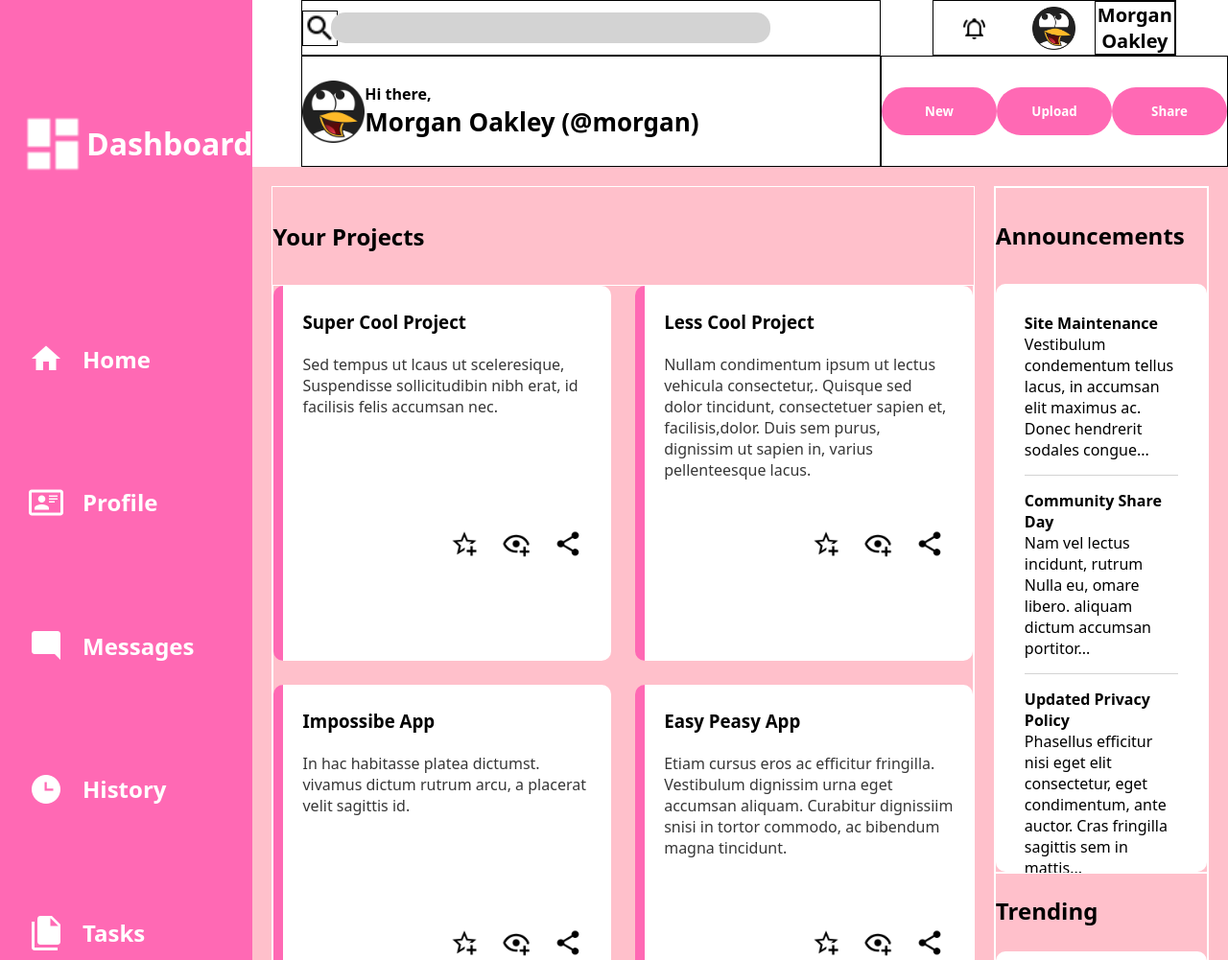
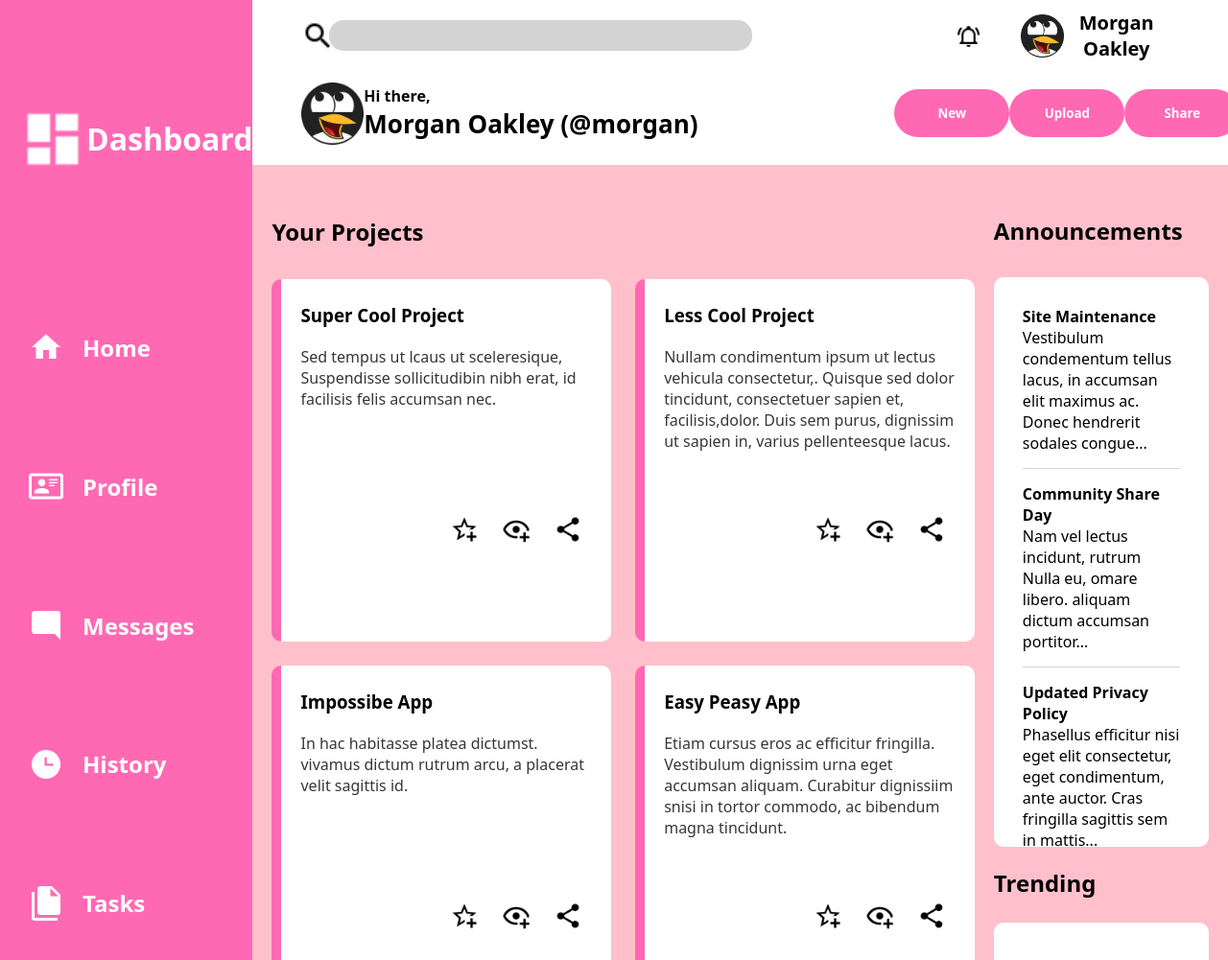
Before and after one commit to thilakjay/Admin-Dashboard, a plain HTML site: page index.html in a window 1280 px wide. Shown: the top 1001 px of the page at 96% size. Drawn offline with Linux system fonts and the light colour scheme.

Commit message:
finished overall layout and design, need to polish up

```diff
--- a/style.css
+++ b/style.css
@@ -47,8 +47,9 @@
     background-color: white;
 
     display: grid;
-    grid-template: 1fr 2fr / 2fr 1fr;
+    grid-template: 1fr 2fr / 60% 40%;
     margin-left: 5%;
+    margin-top: 10px;
 }
 
 .search-area {
@@ -58,13 +59,13 @@
     grid-template-columns: 5% 95%;
     align-items: center;
     justify-items: start;
-    border: 1px black solid;
+    /* border: 1px black solid; */
 }
 
 .magnify-icon {
     /* justify-self: center; */
     width: 35px;
-    border: 1px black solid;
+    /* border: 1px black solid; */
 }
 
 .search-input {
@@ -81,8 +82,8 @@
     align-items: center;
     /* justify-content: center; */
     justify-items: center;
-    margin: 0 15%;
-    border: 1px black solid;
+    margin: 0 20%;
+    /* border: 1px black solid; */
 }
 
 .bell-icon {
@@ -97,7 +98,7 @@
     font-size: 20px;
     font-weight: bold;
     text-align: center;
-    border: 1px black solid;
+    /* border: 1px black solid; */
 }
 
 .greeting-area {
@@ -107,7 +108,7 @@
     display: grid;
     grid-template-columns: 1fr 9fr;
     align-items: center;
-    border: 1px black solid;
+    /* border: 1px black solid; */
 }
 
 .greeting-message {
@@ -130,7 +131,8 @@
     grid-template-columns: 1fr 1fr 1fr;
     align-items: center;
     justify-items: center;
-    border: 1px black solid;
+    margin: 0 10%;
+    /* border: 1px black solid; */
 }
 
 .menu-buttons-area button {
@@ -163,7 +165,7 @@
     grid-template-rows: 1fr 4fr 4fr 4fr 1fr;
 
     /* margin: 20px; */
-    border: 1px white solid;
+    /* border: 1px white solid; */
 }
 
 .projects-container h2 {
@@ -178,7 +180,7 @@
     grid-template-rows: 1fr 1fr 1fr;
     grid-template-columns: 1fr 1fr;
     gap: 25px;
-    border: 1px white solid;
+    /* border: 1px white solid; */
 }
 
 .card {
@@ -214,7 +216,7 @@
     display: grid;
     grid-template-rows: 1fr 1fr;
     grid-template-columns: 1fr;
-    border: 1px white solid;
+    /* border: 1px white solid; */
     margin-left: 20px;
 }
 
@@ -223,7 +225,7 @@
 
     display: grid;
     grid-template-rows: 14% 86%;
-    border: 1px white solid;
+    /* border: 1px white solid; */
 }
 
 .announcements h2 {
@@ -248,10 +250,10 @@
 
 .trending {
     grid-row: 2/3;
-    border: 1px white solid;
+    /* border: 1px white solid; */
 
     display: grid;
-    grid-template-rows: 10% 80%;
+    grid-template-rows: 10% 78%;
 }
 
 .trending h2 {
```
